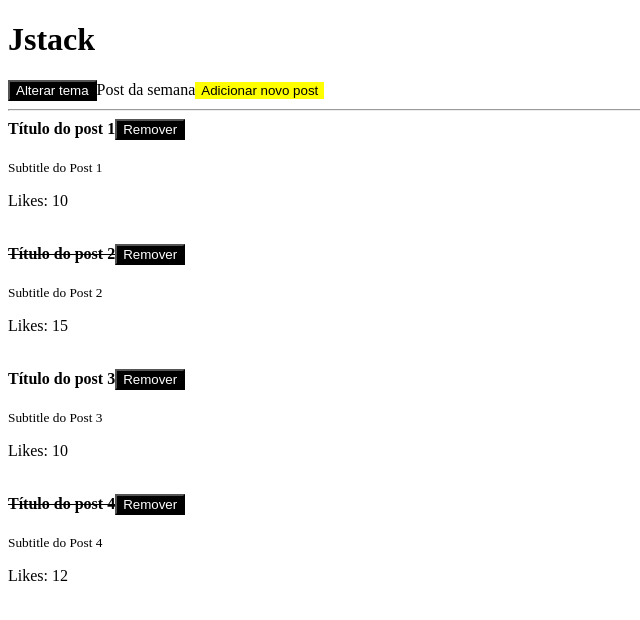
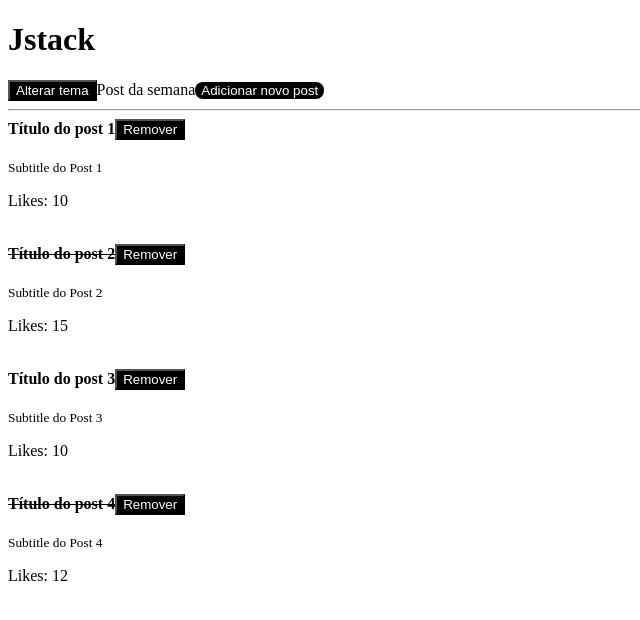
Before and after one commit to cauealb/full-stack, a React app in the folder React/: page / in a window 1280 px wide. Shown: the top 620 px of the page, without its empty margins (0-640 px from the left). Built offline with nearby package versions, Linux system fonts and the light colour scheme.

Commit message:
Fazendo mais estilização

```diff
--- a/React/src/App.jsx
+++ b/React/src/App.jsx
@@ -42,9 +42,12 @@ export default function App() {
                 <button
                   onClick={handleNewPost}
                   style={{
-                    backgroundColor: 'yellow',
+                    backgroundColor: 'black',
+                    color: '#fff',
                     outline: 'none',
-                    border: 'none'
+                    border: 'none',
+                    cursor: 'pointer',
+                    borderRadius: 8,
                   }}>
                     Adicionar novo post
                 </button>
```
